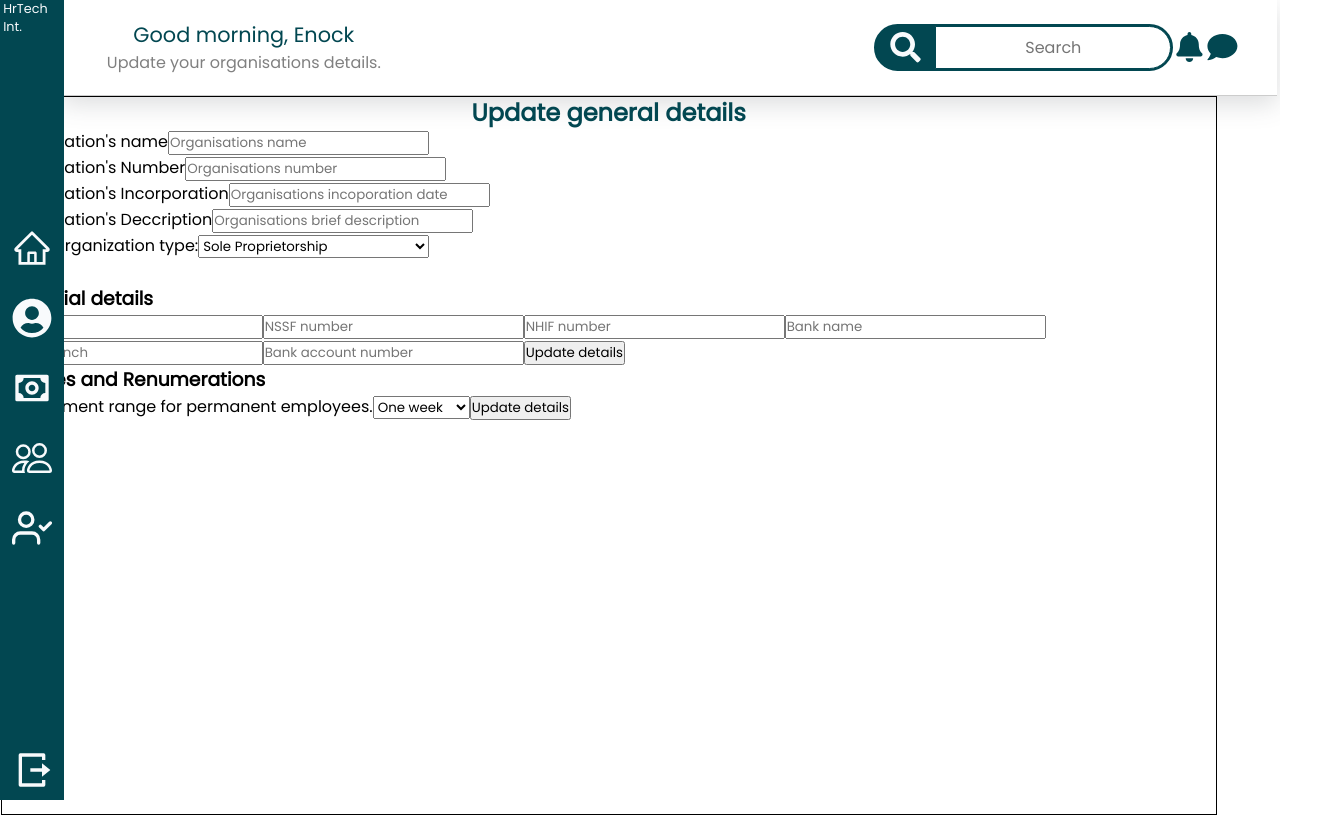
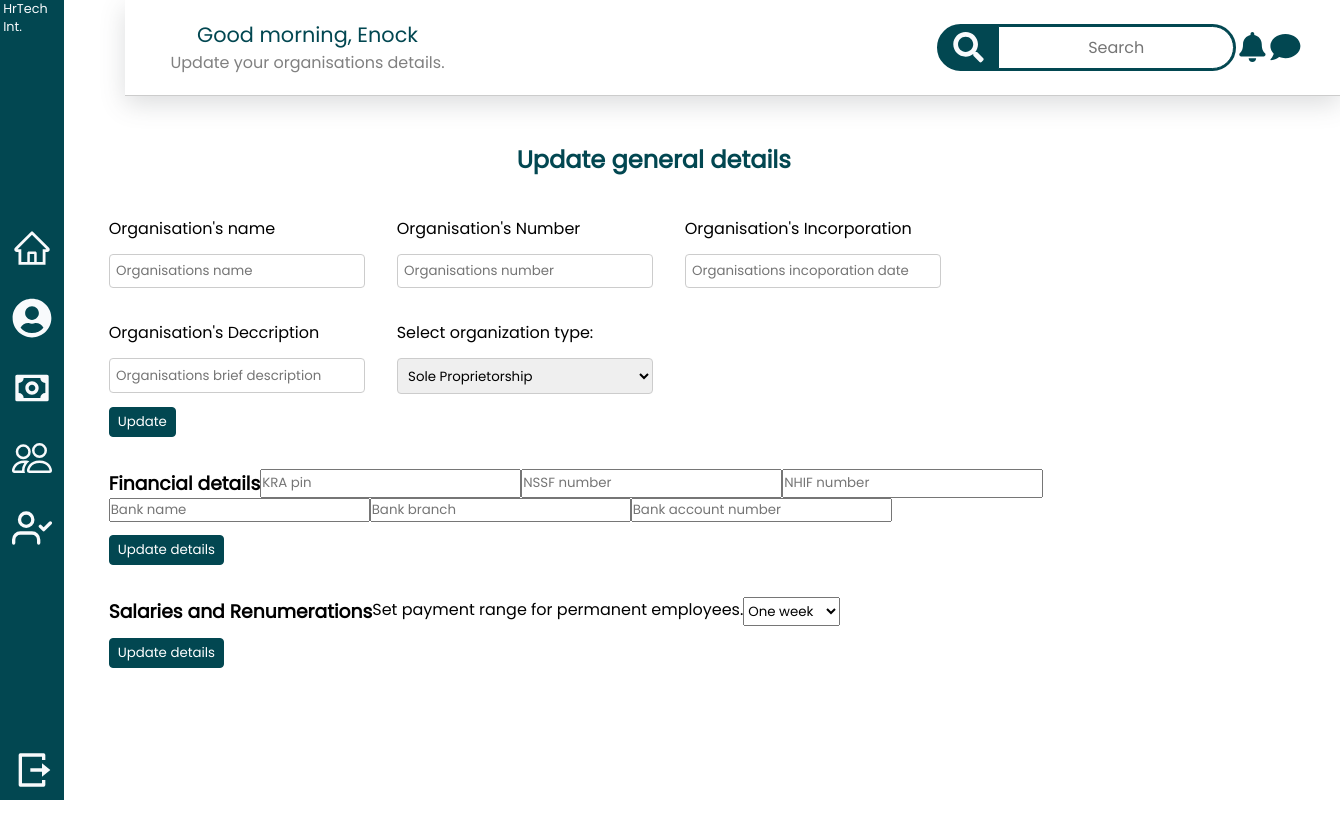
Before and after one commit to david-commit/hrm, a React (Create React App) app: page /client/profile in a window 1280 px wide. Shown: the whole page, 1340 px wide, since content can reach past the window. Built offline with nearby package versions, Linux system fonts and the light colour scheme.

Commit message:
Client profile restyle draft

```diff
--- a/src/Pages/client/profile/profile.css
+++ b/src/Pages/client/profile/profile.css
@@ -1,12 +1,14 @@
 #client-profile {
-  width: 95vw;
+  width: 95%;
   height: 100%;
+  margin-left: 5%;
 }
 
 #client-profile-1 {
-  width: 100%;
+  width: 95%;
   height: 90%;
-  border: thin solid black;
+  margin-left: 1%;
+  padding: 2rem;
 }
 
 #client-profile-1 > h3 {
@@ -19,4 +21,44 @@
   align-items: center;
   justify-content: center;
   text-align: center;
+  margin: 1rem 0 0.5rem;
 }
+
+#client-profile-1 > form {
+  display: flex;
+  flex-direction: column;
+  margin-bottom: 2rem;
+}
+
+#client-profile-1 > form > span {
+  display: flex;
+  flex-wrap: wrap;
+  justify-content: row;
+}
+
+#client-profile-1 > form > span > section {
+  display: flex;
+  margin-top: 2rem;
+  flex-direction: column;
+  margin-right: 2rem;
+  width: 100%;
+  max-width: 16rem;
+}
+
+#client-profile-1 > form > span > section> input,
+#client-profile-1 > form > span > section> select {
+  margin-top: 0.8rem;
+  padding: 0.4rem;
+  border: 1px solid #ccc;
+  border-radius: 4px;
+}
+
+ #client-profile-1 > form > button {
+  width: fit-content;
+  padding: 4px 8px;
+  margin-top: 0.8rem;
+  background-color: var(--tertiary-color);
+  color: white;
+  border: 1px solid var(--tertiary-color);
+  border-radius: 4px;
+ }
```
